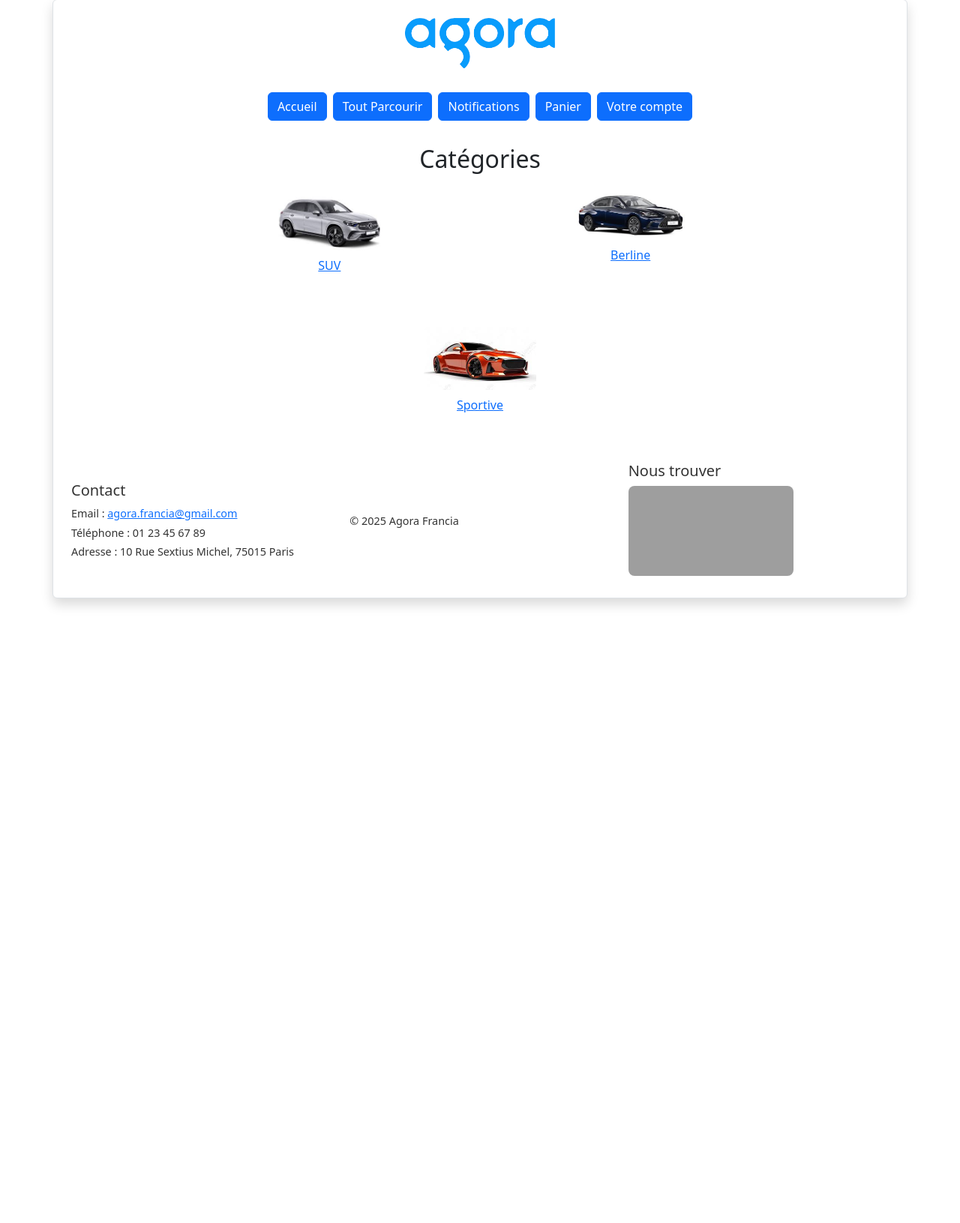
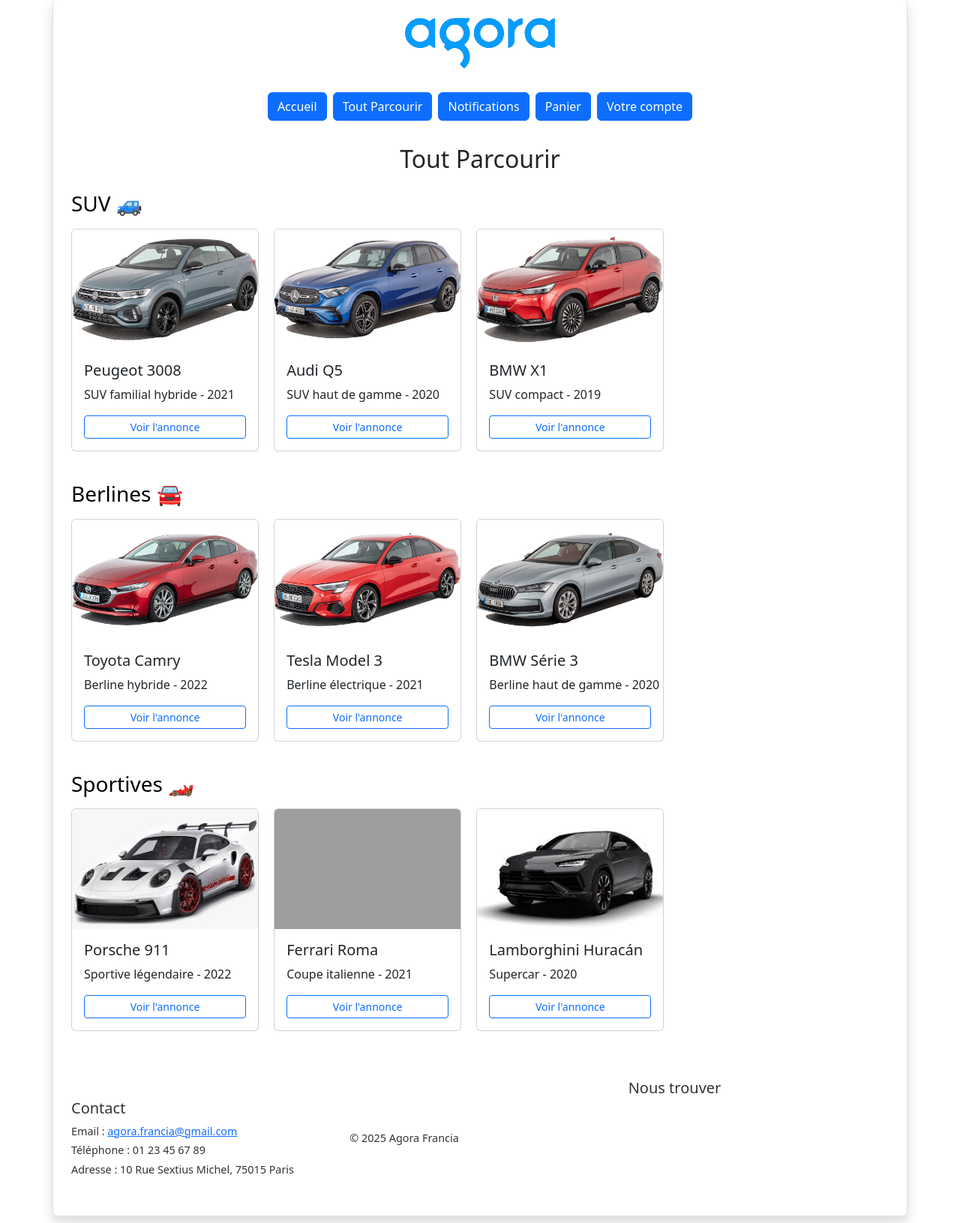
Before and after one commit to LucasLouis62/Agora-Shop---WebDynamique, a PHP site: page /toutparcourir.html in a window 1280 px wide. Shown: the part 25-1656 px from the top of the page at 75% size. Before the commit the page ends 847 px from the top, so only its background shows below. Run offline with PHP 8.4, Linux system fonts and the light colour scheme; grey boxes are pictures that could not be loaded.

Commit message:
Amélioration visuel parcourir

```diff
--- a/index.html
+++ b/index.html
@@ -22,7 +22,7 @@
         <nav class="navbar navbar-expand justify-content-center mb-4">
             <div class="navbar-nav gap-2">
                 <a class="btn btn-primary" href="index.html">Accueil</a>
-                <a class="btn btn-primary" href="toutparcourir.html">Tout Parcourir</a>
+                <a class="btn btn-primary" href="toutparcourir.php">Tout Parcourir</a>
                 <a class="btn btn-primary" href="notifications.html">Notifications</a>
                 <a class="btn btn-primary" href="panier.html">Panier</a>
                 <a class="btn btn-primary" href="votrecompte.php">Votre compte</a>
--- a/notifications.html
+++ b/notifications.html
@@ -20,7 +20,7 @@
         <nav class="navbar navbar-expand justify-content-center mb-4">
             <div class="navbar-nav gap-2">
                 <a class="btn btn-primary" href="index.html">Accueil</a>
-                <a class="btn btn-primary" href="toutparcourir.html">Tout Parcourir</a>
+                <a class="btn btn-primary" href="toutparcourir.php">Tout Parcourir</a>
                 <a class="btn btn-primary" href="notifications.html">Notifications</a>
                 <a class="btn btn-primary" href="panier.html">Panier</a>
                 <a class="btn btn-primary" href="votrecompte.html">Votre compte</a>
--- a/parcourir-SUV.php
+++ b/parcourir-SUV.php
@@ -40,7 +40,7 @@
         <nav class="navbar navbar-expand justify-content-center mb-4">
             <div class="navbar-nav gap-2">
                 <a class="btn btn-primary" href="index.html">Accueil</a>
-                <a class="btn btn-primary" href="toutparcourir.html">Tout Parcourir</a>
+                <a class="btn btn-primary" href="toutparcourir.php">Tout Parcourir</a>
                 <a class="btn btn-primary" href="notifications.html">Notifications</a>
                 <a class="btn btn-primary" href="panier.html">Panier</a>
                 <a class="btn btn-primary" href="votrecompte.html">Votre compte</a>
--- a/parcourir-berline.php
+++ b/parcourir-berline.php
@@ -40,7 +40,7 @@
         <nav class="navbar navbar-expand justify-content-center mb-4">
             <div class="navbar-nav gap-2">
                 <a class="btn btn-primary" href="index.html">Accueil</a>
-                <a class="btn btn-primary" href="toutparcourir.html">Tout Parcourir</a>
+                <a class="btn btn-primary" href="toutparcourir.php">Tout Parcourir</a>
                 <a class="btn btn-primary" href="notifications.html">Notifications</a>
                 <a class="btn btn-primary" href="panier.html">Panier</a>
                 <a class="btn btn-primary" href="votrecompte.html">Votre compte</a>
--- a/parcourir-sportive.php
+++ b/parcourir-sportive.php
@@ -40,7 +40,7 @@
         <nav class="navbar navbar-expand justify-content-center mb-4">
             <div class="navbar-nav gap-2">
                 <a class="btn btn-primary" href="index.html">Accueil</a>
-                <a class="btn btn-primary" href="toutparcourir.html">Tout Parcourir</a>
+                <a class="btn btn-primary" href="toutparcourir.php">Tout Parcourir</a>
                 <a class="btn btn-primary" href="notifications.html">Notifications</a>
                 <a class="btn btn-primary" href="panier.html">Panier</a>
                 <a class="btn btn-primary" href="votrecompte.html">Votre compte</a>
--- a/toutparcourir.html
+++ b/toutparcourir.html
@@ -7,6 +7,36 @@
     <title>Agora Francia – Tout Parcourir</title>
     <link href="https://cdn.jsdelivr.net/npm/bootstrap@5.3.3/dist/css/bootstrap.min.css" rel="stylesheet">
     <link rel="stylesheet" href="styles/prime.css">
+    <style>
+        .scrolling-wrapper {
+            overflow-x: auto;
+            white-space: nowrap;
+            padding-bottom: 1rem;
+        }
+
+        .card {
+            display: inline-block;
+            width: 250px;
+            margin-right: 1rem;
+            vertical-align: top;
+        }
+
+        .card img {
+            height: 160px;
+            object-fit: cover;
+        }
+
+        .category-title {
+            display: flex;
+            justify-content: space-between;
+            align-items: center;
+        }
+
+        .category-title h3 a {
+            text-decoration: none;
+            color: #000;
+        }
+    </style>
 </head>
 
 <body>
@@ -27,33 +57,106 @@
             </div>
         </nav>
 
-        <!-- Section de contenu -->
         <main>
-            <h2 class="text-center mb-4">Catégories</h2>
-            <div class="row justify-content-center categories">
-                <div class="col-12 col-md-4 text-center mb-4">
-                    <a href="parcourir-SUV.php">
-                        <img src="images/SUV.jpg" alt="SUV" class="img-fluid rounded mb-2" style="max-width:150px;">
-                        <p>SUV</p>
-                    </a>
+            <h2 class="text-center mb-4">Tout Parcourir</h2>
+
+            <!-- SUV -->
+            <div class="category-title mb-2">
+                <h3><a href="parcourir-SUV.php">SUV 🚙</a></h3>
+            </div>
+            <div class="scrolling-wrapper pb-3">
+                <div class="card">
+                    <img src="images/SUV1.png" class="card-img-top" alt="SUV 1">
+                    <div class="card-body">
+                        <h5 class="card-title">Peugeot 3008</h5>
+                        <p class="card-text">SUV familial hybride - 2021</p>
+                        <a href="#" class="btn btn-outline-primary btn-sm w-100">Voir l'annonce</a>
+                    </div>
                 </div>
-                <div class="col-12 col-md-4 text-center mb-4">
-                    <a href="parcourir-berline.php">
-                        <img src="images/Berline.jpg" alt="Berline" class="img-fluid rounded mb-2" style="max-width:150px;">
-                        <p>Berline</p>
-                    </a>
+                <div class="card">
+                    <img src="images/SUV2.jpg" class="card-img-top" alt="SUV 2">
+                    <div class="card-body">
+                        <h5 class="card-title">Audi Q5</h5>
+                        <p class="card-text">SUV haut de gamme - 2020</p>
+                        <a href="#" class="btn btn-outline-primary btn-sm w-100">Voir l'annonce</a>
+                    </div>
                 </div>
-                <div class="col-12 col-md-4 text-center mb-4">
-                    <a href="parcourir-sportive.php">
-                        <img src="images/Sportive.jpg" alt="Sportive" class="img-fluid rounded mb-2" style="max-width:150px;">
-                        <p>Sportive</p>
-                    </a>
+                <div class="card">
+                    <img src="images/SUV3.png" class="card-img-top" alt="SUV 3">
+                    <div class="card-body">
+                        <h5 class="card-title">BMW X1</h5>
+                        <p class="card-text">SUV compact - 2019</p>
+                        <a href="#" class="btn btn-outline-primary btn-sm w-100">Voir l'annonce</a>
+                    </div>
                 </div>
             </div>
+
+            <!-- Berlines -->
+            <div class="category-title mt-4 mb-2">
+                <h3><a href="parcourir-berline.php">Berlines 🚘</a></h3>
+            </div>
+            <div class="scrolling-wrapper pb-3">
+                <div class="card">
+                    <img src="images/Berline1.png" class="card-img-top" alt="Berline 1">
+                    <div class="card-body">
+                        <h5 class="card-title">Toyota Camry</h5>
+                        <p class="card-text">Berline hybride - 2022</p>
+                        <a href="#" class="btn btn-outline-primary btn-sm w-100">Voir l'annonce</a>
+                    </div>
+                </div>
+                <div class="card">
+                    <img src="images/Berline2.png" class="card-img-top" alt="Berline 2">
+                    <div class="card-body">
+                        <h5 class="card-title">Tesla Model 3</h5>
+                        <p class="card-text">Berline électrique - 2021</p>
+                        <a href="#" class="btn btn-outline-primary btn-sm w-100">Voir l'annonce</a>
+                    </div>
+                </div>
+                <div class="card">
+                    <img src="images/Berline3.png" class="card-img-top" alt="Berline 3">
+                    <div class="card-body">
+                        <h5 class="card-title">BMW Série 3</h5>
+                        <p class="card-text">Berline haut de gamme - 2020</p>
+                        <a href="#" class="btn btn-outline-primary btn-sm w-100">Voir l'annonce</a>
+                    </div>
+                </div>
+            </div>
+
+            <!-- Sportives -->
+            <div class="category-title mt-4 mb-2">
+                <h3><a href="parcourir-sportive.php">Sportives 🏎️</a></h3>
+            </div>
+            <div class="scrolling-wrapper">
+                <div class="card">
+                    <img src="images/Sportive1.png" class="card-img-top" alt="Sportive 1">
+                    <div class="card-body">
+                        <h5 class="card-title">Porsche 911</h5>
+                        <p class="card-text">Sportive légendaire - 2022</p>
+                        <a href="#" class="btn btn-outline-primary btn-sm w-100">Voir l'annonce</a>
+                    </div>
+                </div>
+                <div class="card">
+                    <img src="images/Sportive2.png" class="card-img-top" alt="Sportive 2">
+                    <div class="card-body">
+                        <h5 class="card-title">Ferrari Roma</h5>
+                        <p class="card-text">Coupe italienne - 2021</p>
+                        <a href="#" class="btn btn-outline-primary btn-sm w-100">Voir l'annonce</a>
+                    </div>
+                </div>
+                <div class="card">
+                    <img src="images/Sportive3.png" class="card-img-top" alt="Sportive 3">
+                    <div class="card-body">
+                        <h5 class="card-title">Lamborghini Huracán</h5>
+                        <p class="card-text">Supercar - 2020</p>
+                        <a href="#" class="btn btn-outline-primary btn-sm w-100">Voir l'annonce</a>
+                    </div>
+                </div>
+            </div>
+
         </main>
 
         <!-- Pied de page -->
-        <footer class="mt-4">
+        <footer class="mt-5">
             <div class="row text-center text-md-start align-items-center">
                 <div class="col-md-4 mb-3 mb-md-0">
                     <h5>Contact</h5>
@@ -66,12 +169,11 @@
                 </div>
                 <div class="col-md-4">
                     <h5>Nous trouver</h5>
-                    <iframe src="https://www.google.com/maps/embed?pb=!1m18!1m12!1m3!1d5250.744877226254!2d2.2859626768664922!3d48.85110800121838!2m3!1f0!2f0!3f0!3m2!1i1024!2i768!4f13.1!3m3!1m2!1s0x47e6701b486bb253%3A0x61e9cc6979f93fae!2s10%20Rue%20Sextius%20Michel%2C%2075015%20Paris!5e0!3m2!1sfr!2sfr!4v1748293349769!5m2!1sfr!2sfr"
-                        width="220" height="120" style="border:0; border-radius:8px;" allowfullscreen="" loading="lazy"
-                        referrerpolicy="no-referrer-when-downgrade"></iframe>
+                    <iframe src="https://www.google.com/maps/embed?pb=!1m18!1m12!1m3!1d5250.744877226254!2d2.2859626768664922!3d48.85110800121838!2m3!1f0!2f0!3f0!3m2!1i1024!2i768!4f13.1!3m3!1m2!1s0x47e6701b486bb253%3A0x61e9cc6979f93fae!2s10%20Rue%20Sextius%20Michel%2C%2075015%20Paris!5e0!3m2!1sfr!2sfr!4v1748293349769!5m2!1sfr!2sfr" width="220" height="120" style="border:0; border-radius:8px;" allowfullscreen="" loading="lazy" referrerpolicy="no-referrer-when-downgrade"></iframe>
                 </div>
             </div>
         </footer>
     </div>
 </body>
+
 </html>
```
Also changed, not shown: toutparcourir.php (added, +111 -0 lines).
